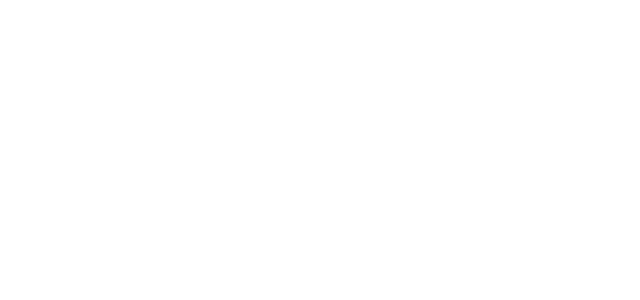
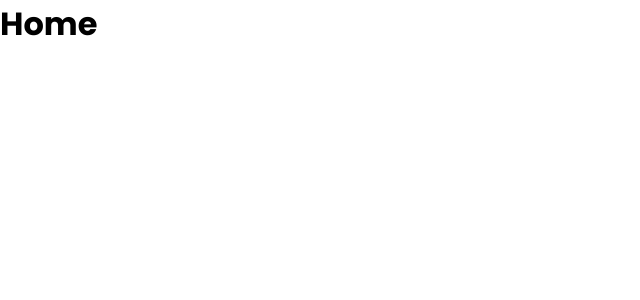
Before and after one commit to mrcomputer2018/digitalmenu, a React (Create React App) app: page / in a window 1280 px wide. Shown: the top 300 px of the page, without its empty margins (0-640 px from the left). Built offline with nearby package versions, Linux system fonts and the light colour scheme.

Commit message:
criando estrutura base

```diff
--- a/src/App.css
+++ /dev/null
@@ -1,9 +0,0 @@
-* {
-    margin: 0;
-    padding: 0;
-    box-sizing: border-box;
-    font-family: 'Roboto', sans-serif;
-    text-decoration: none;
-    border: none;
-    list-style: none;
-}
--- a/src/App.js
+++ b/src/App.jsx
@@ -1,9 +1,11 @@
-import './App.css';
+import Home from './pages/home/home';
+
+import './style/global.css';
 
 function App() {
     return (
         <div className="App">
-
+           <Home />
         </div>
     );
 }
--- /dev/null
+++ b/src/pages/home/home.jsx
@@ -0,0 +1,9 @@
+function Home() {
+    return (
+        <div>
+            <h1>Home</h1>
+        </div>
+    )
+}
+
+export default Home;
--- /dev/null
+++ b/src/style/global.css
@@ -0,0 +1,30 @@
+@import url('https://fonts.googleapis.com/css2?family=Poppins:wght@100;300;400;500;700&display=swap');
+
+* {
+    margin: 0;
+    padding: 0;
+    box-sizing: border-box;
+    font-family: 'Poppins', sans-serif;
+    text-decoration: none;
+    border: none;
+    list-style: none;
+    outline: none;
+    overflow-x: hidden; /** Prevents horizontal scrollbar */
+}
+
+html, body {
+    background-color: #fff;
+}
+
+.text-center {
+    text-align: center;
+}
+
+.text-right {
+    text-align: right;
+}
+
+.icon {
+    max-width: 17px;
+    margin-right: 8px;
+}
```
